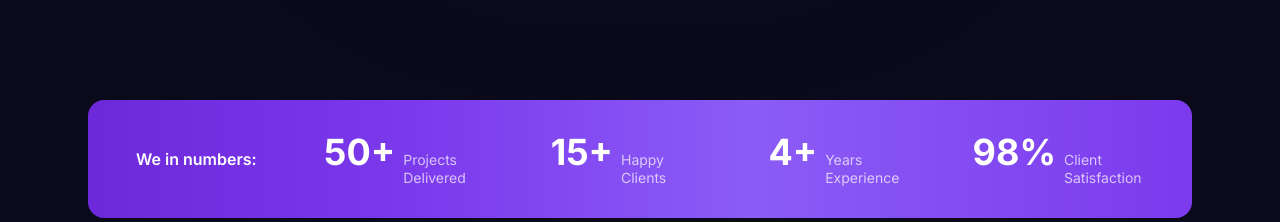
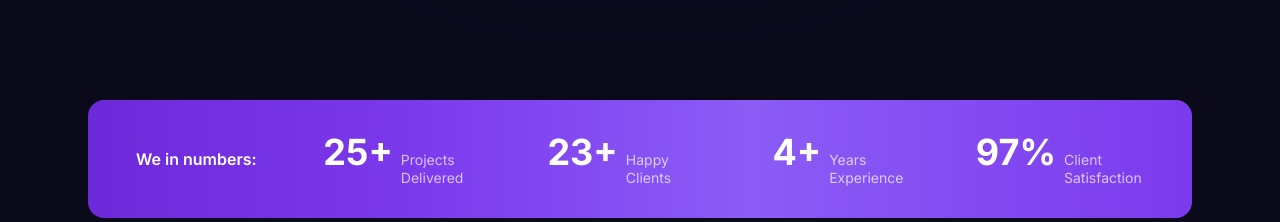
Before and after one commit to naveeeennex-cpu/nexasure, a React (Vite) app: page / in a window 1280 px wide. Shown: the part 1260-1482 px from the top of the page. Built offline with nearby package versions, Linux system fonts and the light colour scheme.

Commit message:
Update Stats.jsx

```diff
--- a/src/components/Stats.jsx
+++ b/src/components/Stats.jsx
@@ -1,10 +1,10 @@
 import { motion } from 'framer-motion'
 
 const stats = [
-  { value: '50+', label: 'Projects Delivered' },
-  { value: '15+', label: 'Happy Clients' },
+  { value: '25+', label: 'Projects Delivered' },
+  { value: '23+', label: 'Happy Clients' },
   { value: '4+', label: 'Years Experience' },
-  { value: '98%', label: 'Client Satisfaction' },
+  { value: '97%', label: 'Client Satisfaction' },
 ]
 
 export default function Stats() {
```
